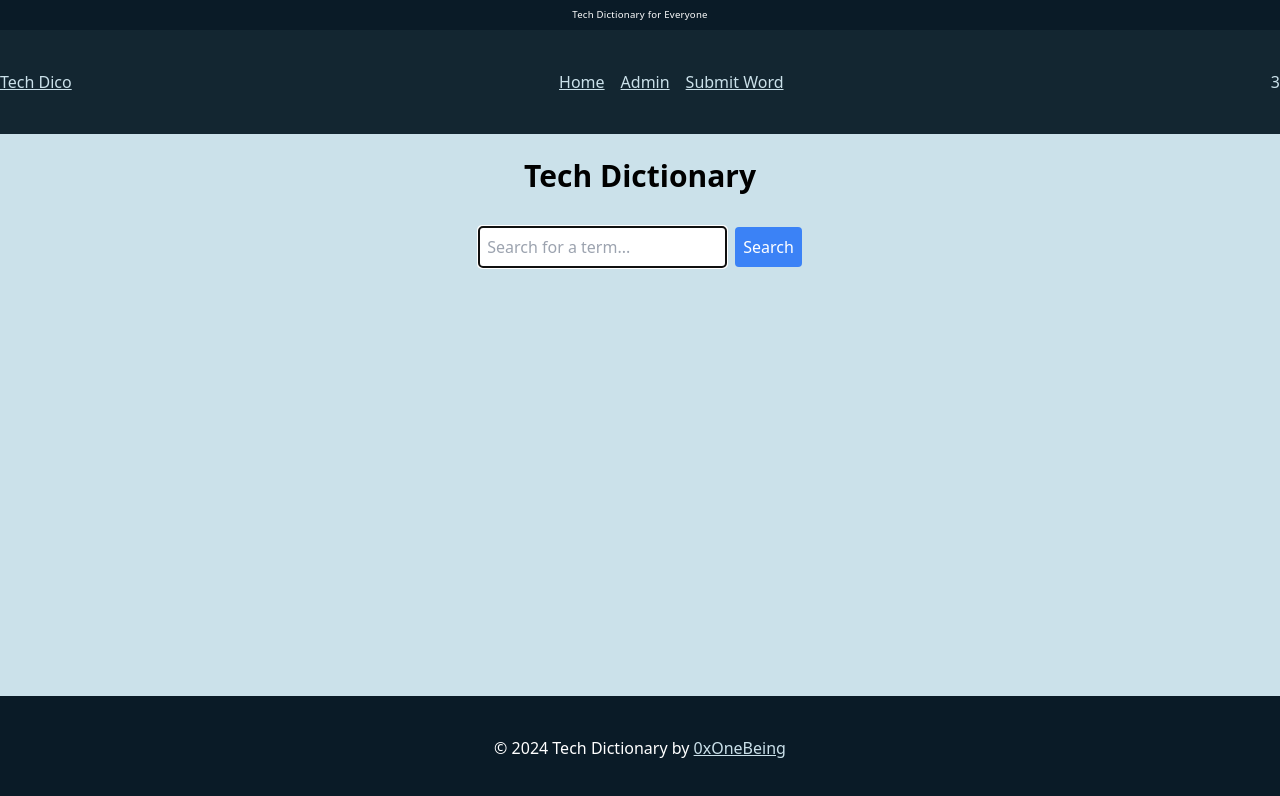
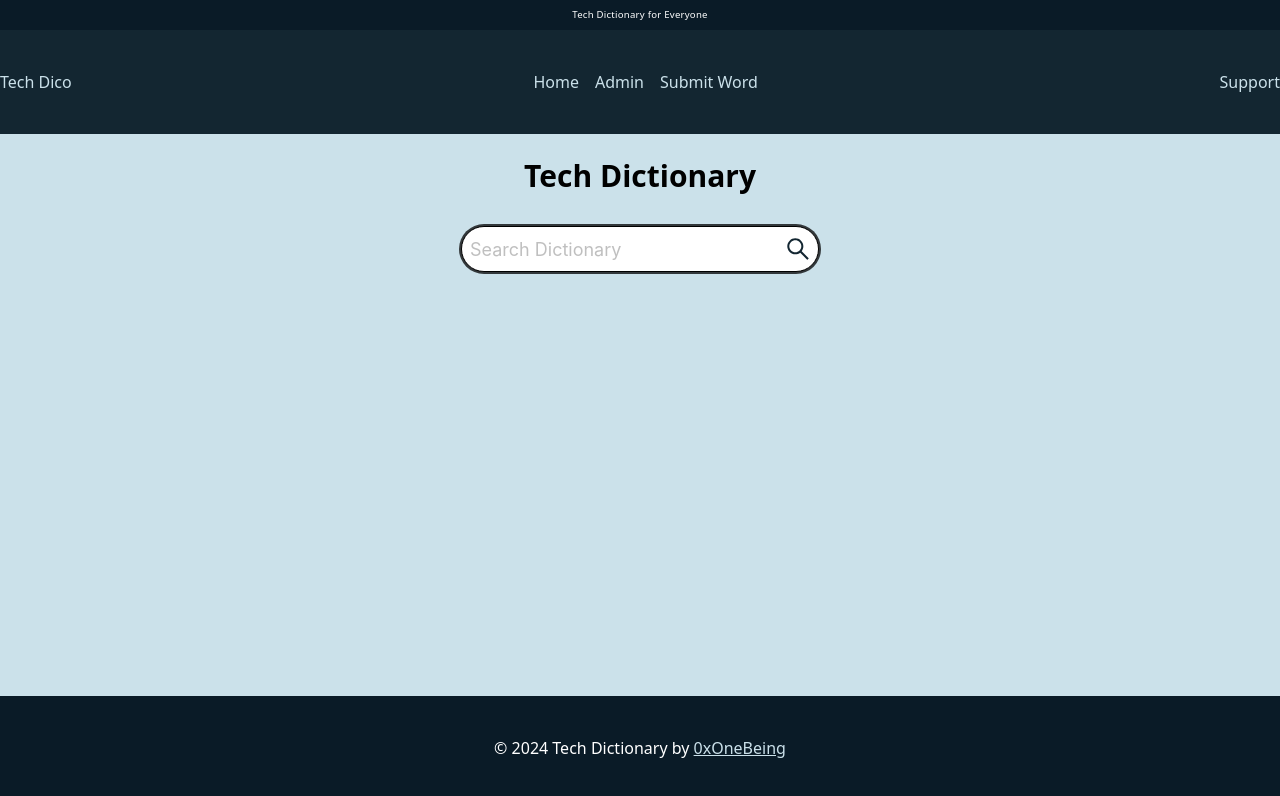
Before and after one commit to 0xOneBeing/tech-dictionary, a React (Create React App) app: page / in a window 1280 px wide. Shown: the top 796 px of the page. Built offline with nearby package versions, Linux system fonts and the light colour scheme.

Commit message:
Replaced input with Ant Designs input component.

```diff
--- a/package.json
+++ b/package.json
@@ -3,11 +3,13 @@
   "version": "0.1.0",
   "private": true,
   "dependencies": {
+    "@ant-design/icons": "^5.5.1",
     "@testing-library/jest-dom": "^5.17.0",
     "@testing-library/react": "^13.4.0",
     "@testing-library/user-event": "^13.5.0",
     "antd": "^5.20.6",
     "firebase": "^10.13.1",
+    "json-server": "^1.0.0-beta.2",
     "react": "^18.3.1",
     "react-dom": "^18.3.1",
     "react-helmet": "^6.1.0",
--- a/src/components/Header/Header.js
+++ b/src/components/Header/Header.js
@@ -31,30 +31,39 @@ export default function Header() {
             <div className="container mx-auto text-center">
               <div className="flex justify-between items-center">
                 <div>
-                  <Link className="underline" to="/">
+                  <Link className="" to="/">
                     Tech Dico
                   </Link>
                 </div>
                 <div>
                   <ul className="flex space-x-4">
                     <li>
-                      <Link className="underline" to="/">
+                      <Link className="hover:underline" to="/">
                         Home
                       </Link>
                     </li>
                     <li>
-                      <Link className="underline" to="/admin">
+                      <Link className="hover:underline" to="/admin">
                         Admin
                       </Link>
                     </li>
                     <li>
-                      <Link className="underline" to="/submit-word">
+                      <Link className="hover:underline" to="/submit-word">
                         Submit Word
                       </Link>
                     </li>
                   </ul>
                 </div>
-                <div>3</div>
+                <div>
+                  <Link
+                    className="hover:underline"
+                    to="https://github.com/0xOneBeing/tech-dictionary.git"
+                    target="_blank"
+                    rel="noopener noreferrer"
+                  >
+                    Support
+                  </Link>
+                </div>
               </div>
             </div>
           </div>
--- a/src/pages/Home/Home.jsx
+++ b/src/pages/Home/Home.jsx
@@ -101,6 +101,8 @@
 // Demarkation
 // -------------------------------------
 
+import { SearchOutlined } from "@ant-design/icons";
+import { ConfigProvider, Input } from "antd";
 import React, { useState } from "react";
 import { Helmet } from "react-helmet";
 import { useNavigate } from "react-router-dom";
@@ -120,26 +122,37 @@ function Home() {
       <Helmet>
         <title>Tech Dictionary</title>
       </Helmet>
-      <div className="p-6">
+      <div className="p-6 h-full">
         <h1 className="text-3xl font-bold text-center">Tech Dictionary</h1>
-        <div className="mt-8 flex justify-center">
+        <div className="mt-8 flex justify-center items-center">
+          <ConfigProvider
+            theme={{
+              token: {
+                colorPrimary: "var(primary-color)",
+              },
+            }}
+          >
             <form>
-            <input
+              <Input
+                className="p-2 border border-gray-300 rounded-full w-full text-lg focus:border-2 focus:border-[var(--primary-color)] px-30"
                 type="text"
-              placeholder="Search for a term..."
-              className="p-2 border border-gray-300 rounded"
+                placeholder="Search Dictionary"
                 value={searchTerm}
                 onChange={(e) => setSearchTerm(e.target.value)}
+                onPressEnter={handleSearch}
                 autoFocus
+                allowClear
+                required
+                size="large"
+                suffix={
+                  <SearchOutlined
+                    className="text-[var(--primary-color)] text-2xl font-bold hover:text-green-500 transition-colors duration-300 cursor-pointer"
+                    onClick={handleSearch}
                   />
-            <button
-              onClick={handleSearch}
-              type="submit"
-              className="ml-2 p-2 bg-blue-500 hover:bg-red-400 text-white transition-colors duration-300 rounded"
-            >
-              Search
-            </button>
+                }
+              />
             </form>
+          </ConfigProvider>
         </div>
       </div>
     </>
```
Also changed, not shown: 1 other file (tests, documents, lock files or other folders). Lines whose indentation alone changed are shown as unchanged.
